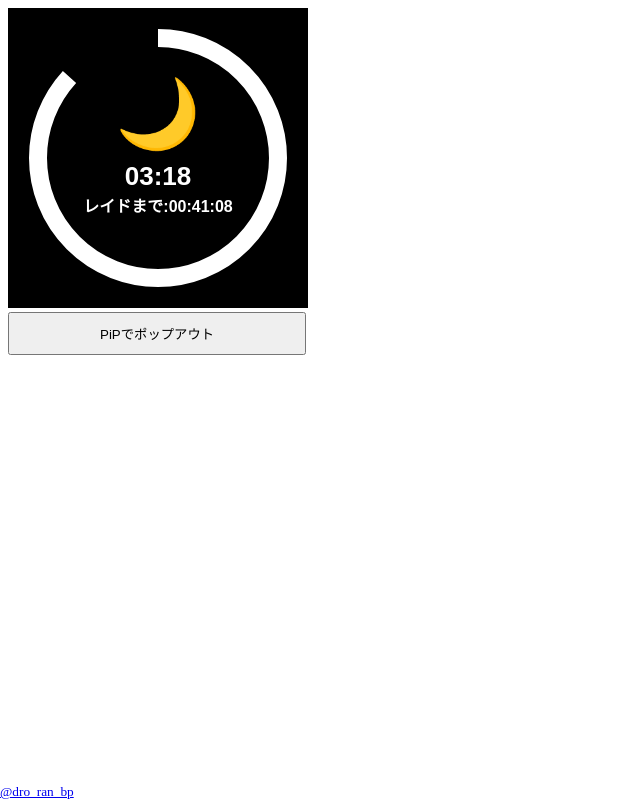
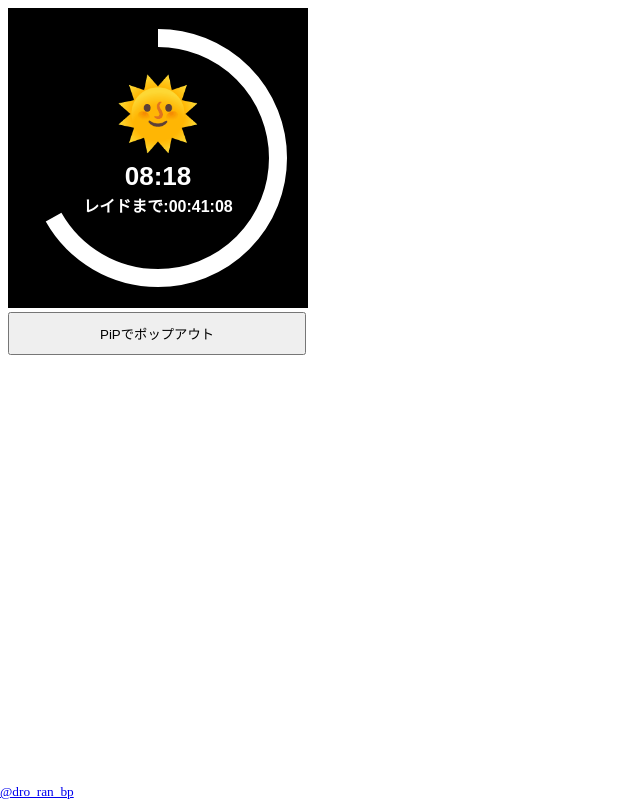
Before and after one commit to dro-ran/bp_acc, a plain HTML site: page bp_clock.html in a window 1280 px wide. Shown: the whole page, without its empty margins (0-640 px from the left). Drawn offline with Linux system fonts and the light colour scheme.

Commit message:
Change clock calc method
New method is now used from 1st aniv update.
1 cycle is now fixed 25 min.

Signed-off-by: dro-ran <13846494+dro-ran@users.noreply.github.com>

```diff
--- a/bp_clock.html
+++ b/bp_clock.html
@@ -127,64 +127,30 @@
         }
 
         function get_reg_time(cur_date) {
-            const base_date = new Date(cur_date);
-            const end_date = new Date(cur_date);
-
-            var is_special_time_area = false;
             var is_night = false;
             var left_min = 0;
             var left_min = 0;
-            var half_day_sec = 1500;
 
-            /* 時間の起点 */
-            base_date.setHours(9);
-            base_date.setMinutes(42);
-            base_date.setSeconds(10);
-            base_date.setMilliseconds(0);
+            /* unittimeでの一番最初のサイクル開始に当たる時刻を作る */
+            const base_date = new Date(1030000);
+            /* 最初のサイクルスタートから数えた現在のサイクル数 1500000ms: 25分 */
+            var cur_cycle = Math.floor((cur_date.getTime() - base_date.getTime()) / 1500000);
+            /* 現サイクルの開始時間 */
+            const cycle_start_date = new Date((cur_cycle * 1500000) + base_date.getTime());
+            /* 現サイクルの経過時間 */
+            const cycle_ela_date = new Date(cur_date.getTime() - cycle_start_date.getTime());
 
-            /* 時間の終点 */
-            end_date.setHours(9);
-            end_date.setMinutes(27);
-            end_date.setSeconds(10);
-            end_date.setMilliseconds(0);
+            if (cur_cycle % 2) {
+                is_night = false;
+            } else {
+                is_night = true;
+            }
+            /* 現サイクルの残り時間 */
+            left_min = 24 - cycle_ela_date.getMinutes();
+            left_sec = 59 - cycle_ela_date.getSeconds();
 
-            /* 0 - 8:57:10:00は開始時が1日前 */
-            if (cur_date.getTime() < end_date.getTime()) {
-                base_date.setDate(base_date.getDate() - 1);
-            }
-
-            /* 起点終点間の15分は特殊なので扱いを変える */
-            if (cur_date.getTime() >= end_date.getTime()) {
-                if (cur_date.getTime() < base_date.getTime()) {
-                    is_special_time_area = true;
-                }
-            }
-
-            if (is_special_time_area) {
-                const cyc_ela_date = new Date(cur_date.getTime() - end_date.getTime());
-                half_day_sec = 900; // 15分
-                is_night = true;    // このタイミングは常に夜
-                /* 現サイクルの経過時間 */
-                left_min = 14 - cyc_ela_date.getMinutes();
-                left_sec = 59 - cyc_ela_date.getSeconds();
-            } else {
-                var time_cicle = 0;
-                const ela_msec = cur_date.getTime() - base_date.getTime();  // 1日の始まりからどれだけ経過したか
-                half_day_sec = 1500;    // 25分
-                time_cicle = Math.floor(ela_msec / (half_day_sec * 1000));
-                is_night = time_cicle % 2;
-
-                /* 現サイクルの開始時間 */
-                const cyc_start_date = new Date(time_cicle * half_day_sec * 1000 + base_date.getTime());
-                /* 現サイクルの経過時間 */
-                const cyc_ela_date = new Date(cur_date.getTime() - cyc_start_date.getTime());
-
-                /* 現サイクルの残り時間 */
-                left_min = 24 - cyc_ela_date.getMinutes();
-                left_sec = 59 - cyc_ela_date.getSeconds();
-            }
-
-            return [half_day_sec, is_night, left_min, left_sec];
+            /* 現仕様では1サイクル25分固定 1500sec: 25分 */
+            return [1500, is_night, left_min, left_sec];
         }
 
         function upd_clock() {
```
